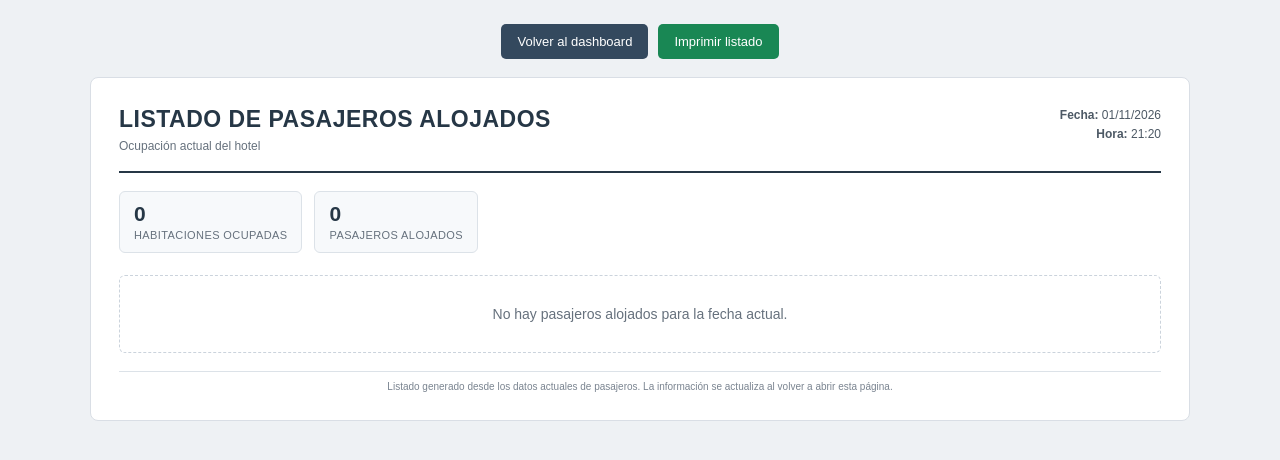
After one commit to xpablodaniel/stock2027, a Flask app: page /listado-pasajeros-alojados in a window 1280 px wide. The commit adds this page. Shown: the top 460 px of the page. Run offline with Flask 3, Linux system fonts and the light colour scheme.

Commit message:
feat: agrega listado diario de pasajeros alojados

```diff
--- a/app.py
+++ b/app.py
@@ -8,7 +8,12 @@ from core.informe_consumos import generar_consolidado_productos
 
 
 # Importar módulos del core
-from core.dashboard import obtener_datos_dashboard, obtener_habitaciones_ocupadas, extraer_num_hab
+from core.dashboard import (
+    obtener_datos_dashboard,
+    obtener_habitaciones_ocupadas,
+    extraer_num_hab,
+    obtener_listado_pasajeros_alojados
+)
 from core.consumos import (
     obtener_resumen_habitacion,
     agregar_consumo,
@@ -135,7 +140,22 @@ def dashboard():
                          estadisticas=datos['estadisticas'],
                          checkouts_hoy=datos['checkouts_hoy'])
 
+@app.route('/listado-pasajeros-alojados')
+def listado_pasajeros_alojados():
+    """Muestra el listado actualizado de pasajeros alojados."""
 
+    datos = obtener_listado_pasajeros_alojados(DB_PASAJEROS)
+
+    ahora = datetime.now()
+
+    return render_template(
+        'listado_pasajeros_alojados.html',
+        habitaciones=datos['habitaciones'],
+        total_habitaciones=datos['total_habitaciones'],
+        total_pasajeros=datos['total_pasajeros'],
+        fecha_emision=ahora.strftime('%d/%m/%Y'),
+        hora_emision=ahora.strftime('%H:%M')
+    )
 
 @app.route('/habitacion/<int:num_habitacion>')
 def ficha_habitacion(num_habitacion):
--- a/templates/dashboard.html
+++ b/templates/dashboard.html
@@ -369,10 +369,14 @@
 
                     <div class="d-flex gap-2 flex-wrap align-items-center">
                         <a href="/gestionar-pasajeros" class="btn btn-outline-primary btn-lg">
-                            👥 Gestionar Pasajeros
+                            👥 Cargar Pasajeros
                         </a>
                         <a href="/reserva-express" class="btn btn-success btn-lg">
                             🛎️ Reserva Express
+                        </a>
+                        <a href="{{ url_for('listado_pasajeros_alojados') }}"
+                        class="btn btn-outline-success btn-lg">
+                            📋 Listado de Pax Alojados
                         </a>
                     </div>
 
--- /dev/null
+++ b/templates/listado_pasajeros_alojados.html
@@ -0,0 +1,343 @@
+<!DOCTYPE html>
+<html lang="es">
+<head>
+    <meta charset="UTF-8">
+    <meta name="viewport" content="width=device-width, initial-scale=1.0">
+    <title>Listado de pasajeros alojados</title>
+    <style>
+        * {
+            box-sizing: border-box;
+        }
+
+        body {
+            margin: 0;
+            padding: 24px;
+            color: #202833;
+            background: #eef1f4;
+            font-family: Arial, Helvetica, sans-serif;
+            font-size: 14px;
+        }
+
+        .pagina {
+            max-width: 1100px;
+            margin: 0 auto;
+            padding: 28px;
+            background: #fff;
+            border: 1px solid #d9dee5;
+            border-radius: 8px;
+        }
+
+        .encabezado {
+            display: flex;
+            justify-content: space-between;
+            align-items: flex-start;
+            gap: 20px;
+            padding-bottom: 18px;
+            border-bottom: 2px solid #263746;
+        }
+
+        h1 {
+            margin: 0 0 6px;
+            color: #263746;
+            font-size: 23px;
+            letter-spacing: .5px;
+        }
+
+        .subtitulo {
+            margin: 0;
+            color: #66717d;
+            font-size: 12px;
+        }
+
+        .emision {
+            text-align: right;
+            color: #4d5965;
+            font-size: 12px;
+            line-height: 1.6;
+            white-space: nowrap;
+        }
+
+        .resumen {
+            display: flex;
+            gap: 12px;
+            margin: 18px 0 22px;
+        }
+
+        .indicador {
+            min-width: 150px;
+            padding: 10px 14px;
+            border: 1px solid #dce2e8;
+            border-radius: 6px;
+            background: #f7f9fb;
+        }
+
+        .indicador strong {
+            display: block;
+            color: #263746;
+            font-size: 21px;
+        }
+
+        .indicador span {
+            color: #66717d;
+            font-size: 11px;
+            text-transform: uppercase;
+            letter-spacing: .4px;
+        }
+
+        .habitacion {
+            margin: 0 0 13px;
+            border: 1px solid #d8dee5;
+            border-radius: 5px;
+            overflow: hidden;
+            break-inside: avoid;
+            page-break-inside: avoid;
+        }
+
+        .habitacion-cabecera {
+            display: flex;
+            justify-content: space-between;
+            align-items: center;
+            padding: 7px 11px;
+            color: #263746;
+            background: #edf2f6;
+            border-bottom: 1px solid #d8dee5;
+        }
+
+        .habitacion-cabecera strong {
+            font-size: 14px;
+        }
+
+        .habitacion-cabecera span {
+            color: #596675;
+            font-size: 11px;
+        }
+
+        table {
+            width: 100%;
+            border-collapse: collapse;
+        }
+
+        th, td {
+            padding: 7px 9px;
+            border-bottom: 1px solid #e8ecf0;
+            text-align: left;
+            vertical-align: top;
+        }
+
+        th {
+            color: #596675;
+            background: #fafbfc;
+            font-size: 10px;
+            font-weight: 700;
+            text-transform: uppercase;
+            letter-spacing: .35px;
+        }
+
+        td {
+            font-size: 12px;
+        }
+
+        tbody tr:last-child td {
+            border-bottom: 0;
+        }
+
+        .col-nombre {
+            width: 38%;
+            font-weight: 600;
+        }
+
+        .col-documento {
+            width: 25%;
+        }
+
+        .col-fecha {
+            width: 18.5%;
+            white-space: nowrap;
+        }
+
+        .vacio {
+            padding: 30px 15px;
+            color: #66717d;
+            text-align: center;
+            border: 1px dashed #cbd3dc;
+            border-radius: 6px;
+        }
+
+        .acciones {
+            display: flex;
+            justify-content: center;
+            gap: 10px;
+            margin: 0 auto 18px;
+        }
+
+        .acciones a, .acciones button {
+            display: inline-block;
+            padding: 10px 16px;
+            border: 0;
+            border-radius: 5px;
+            color: #fff;
+            background: #34495e;
+            font-size: 13px;
+            text-decoration: none;
+            cursor: pointer;
+        }
+
+        .acciones button {
+            background: #198754;
+        }
+
+        .pie {
+            margin-top: 18px;
+            padding-top: 9px;
+            border-top: 1px solid #dce2e8;
+            color: #7a8490;
+            font-size: 10px;
+            text-align: center;
+        }
+
+        @page {
+            size: A4;
+            margin: 10mm;
+        }
+
+        @media print {
+            body {
+                padding: 0;
+                background: #fff;
+                font-size: 10px;
+                print-color-adjust: exact;
+                -webkit-print-color-adjust: exact;
+            }
+
+            .pagina {
+                max-width: none;
+                margin: 0;
+                padding: 0;
+                border: 0;
+                border-radius: 0;
+            }
+
+            .acciones {
+                display: none !important;
+            }
+
+            h1 {
+                font-size: 17px;
+            }
+
+            .encabezado {
+                padding-bottom: 10px;
+            }
+
+            .resumen {
+                gap: 8px;
+                margin: 10px 0 13px;
+            }
+
+            .indicador {
+                min-width: 120px;
+                padding: 6px 9px;
+            }
+
+            .indicador strong {
+                font-size: 16px;
+            }
+
+            .habitacion {
+                margin-bottom: 7px;
+            }
+
+            .habitacion-cabecera {
+                padding: 5px 8px;
+            }
+
+            th, td {
+                padding: 4px 6px;
+            }
+
+            th {
+                font-size: 8px;
+            }
+
+            td {
+                font-size: 9px;
+            }
+
+            .pie {
+                margin-top: 10px;
+                padding-top: 6px;
+            }
+        }
+    </style>
+</head>
+<body>
+    <div class="acciones">
+        <a href="{{ url_for('dashboard') }}">Volver al dashboard</a>
+        <button type="button" onclick="window.print()">Imprimir listado</button>
+    </div>
+
+    <main class="pagina">
+        <header class="encabezado">
+            <div>
+                <h1>LISTADO DE PASAJEROS ALOJADOS</h1>
+                <p class="subtitulo">Ocupación actual del hotel</p>
+            </div>
+            <div class="emision">
+                <div><strong>Fecha:</strong> {{ fecha_emision }}</div>
+                <div><strong>Hora:</strong> {{ hora_emision }}</div>
+            </div>
+        </header>
+
+        <section class="resumen">
+            <div class="indicador">
+                <strong>{{ total_habitaciones }}</strong>
+                <span>Habitaciones ocupadas</span>
+            </div>
+            <div class="indicador">
+                <strong>{{ total_pasajeros }}</strong>
+                <span>Pasajeros alojados</span>
+            </div>
+        </section>
+
+        {% if habitaciones %}
+            {% for habitacion in habitaciones %}
+                <section class="habitacion">
+                    <div class="habitacion-cabecera">
+                        <strong>HABITACIÓN {{ habitacion.numero }}</strong>
+                        <span>{{ habitacion.pasajeros|length }} pasajero(s)</span>
+                    </div>
+
+                    <table>
+                        <thead>
+                            <tr>
+                                <th class="col-nombre">Apellido y nombre</th>
+                                <th class="col-documento">Documento</th>
+                                <th class="col-fecha">Ingreso</th>
+                                <th class="col-fecha">Egreso</th>
+                            </tr>
+                        </thead>
+                        <tbody>
+                            {% for pasajero in habitacion.pasajeros %}
+                                <tr>
+                                    <td class="col-nombre">{{ pasajero.nombre }}</td>
+                                    <td class="col-documento">{{ pasajero.documento or '—' }}</td>
+                                    <td class="col-fecha">{{ pasajero.ingreso }}</td>
+                                    <td class="col-fecha">{{ pasajero.egreso }}</td>
+                                </tr>
+                            {% endfor %}
+                        </tbody>
+                    </table>
+                </section>
+            {% endfor %}
+        {% else %}
+            <div class="vacio">
+                No hay pasajeros alojados para la fecha actual.
+            </div>
+        {% endif %}
+
+        <footer class="pie">
+            Listado generado desde los datos actuales de pasajeros. La información se actualiza al volver a abrir esta página.
+        </footer>
+    </main>
+</body>
+</html>
```
Also changed, not shown: core/dashboard.py (+108 -0 lines), tests/test_listado_pasajeros.py (added, +164 -0 lines).
